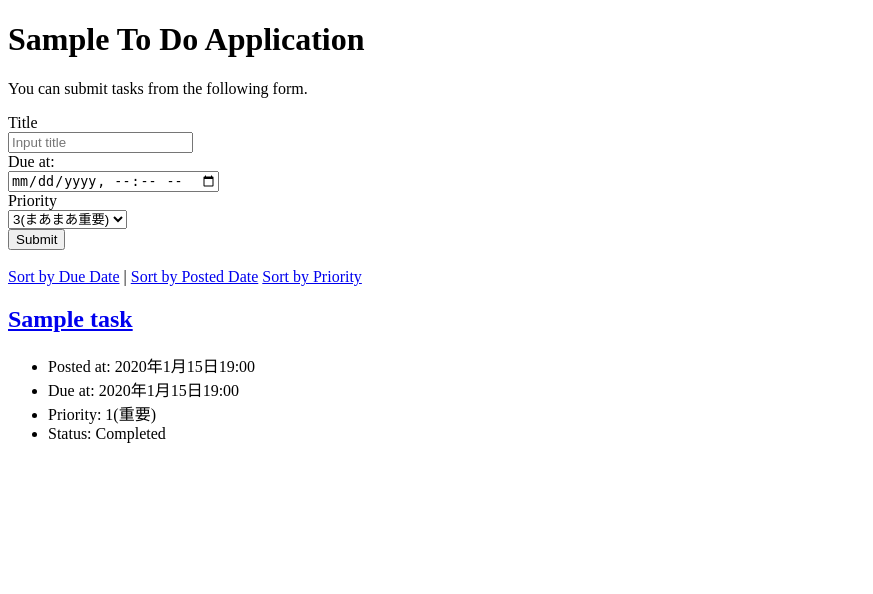
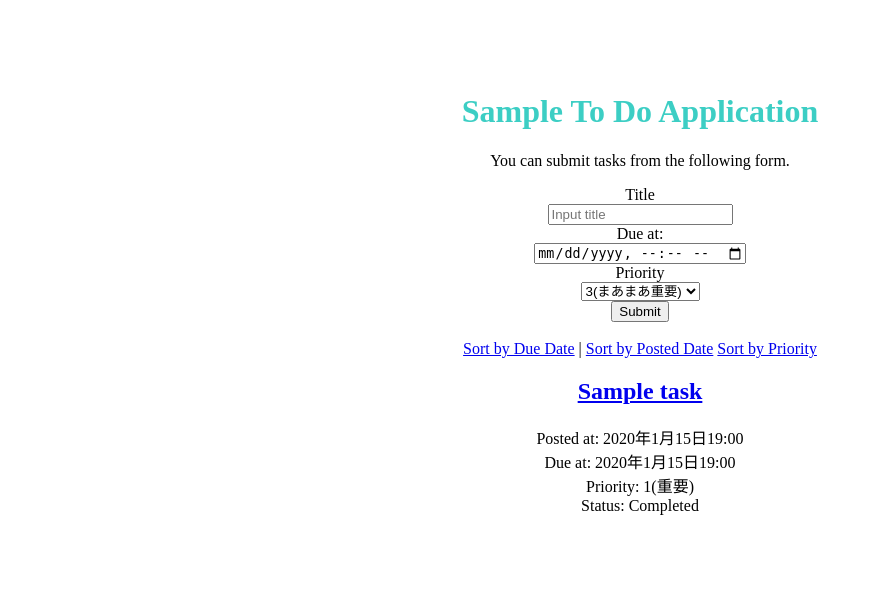
Before and after one commit to 1F102402563/django-test-exercise, a Django app: page / in a window 1280 px wide. Shown: the top 594 px of the page, without its empty margins (0-873 px from the left). Run offline with Django 5.2, Linux system fonts and the light colour scheme; tables that the repository leaves empty hold one stand-in row (values such as "Sample post").

Commit message:
index.css追加

```diff
--- /dev/null
+++ b/todo/static/todo/css1/index.css
@@ -0,0 +1,16 @@
+body{
+    background-color: rgb(255, 255, 255);
+    text-align: center;
+    list-style-position: inside;
+    padding: 5%;
+}
+ul {
+  list-style: none;
+  padding: 0;
+  width: 100%;
+}
+h1{
+    color: #3ccec4;
+    border-bottom: 3px, #3ccec4;
+
+}
--- a/todo/templates/todo/index.html
+++ b/todo/templates/todo/index.html
@@ -6,6 +6,7 @@
     <title>To Do Application</title>
     <meta charset="UTF-8">
     <meta name="author" content="INIAD">
+    <link href="{% static 'todo/css1/index.css' %}" rel="stylesheet">
   </head>
 
   <body>
```
Also changed, not shown: 1 other file.
